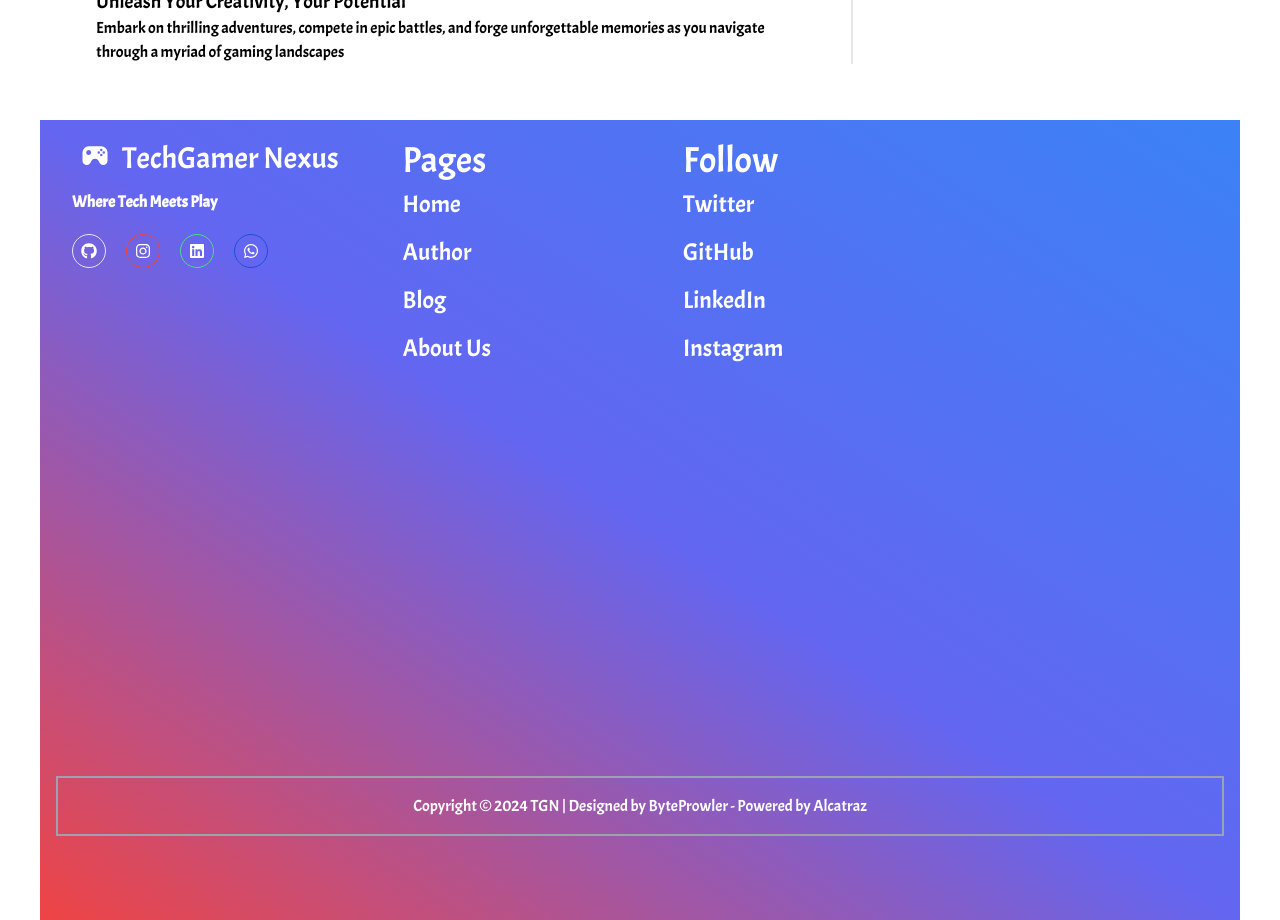
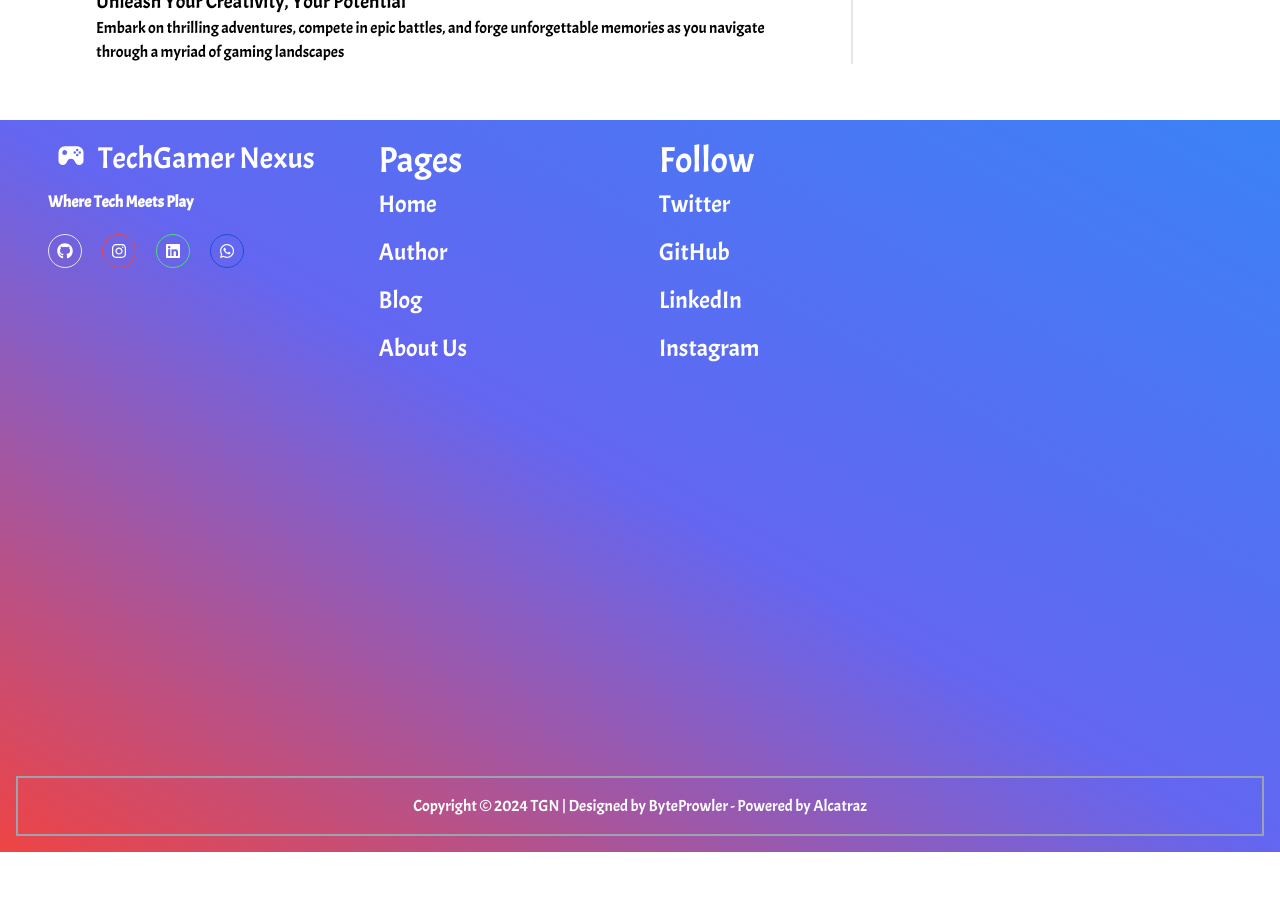
Before and after one commit to Ogojoshua905/univelcityproject, a Next.js app: page / in a window 1280 px wide. Shown: the part 2100-3020 px from the top of the page. After the commit the page ends 2952 px from the top, so only its background shows below. Built offline with nearby package versions, Linux system fonts and the light colour scheme.

Commit message:
fix: edit the footer

```diff
--- a/src/app/comps/Footer.jsx
+++ b/src/app/comps/Footer.jsx
@@ -6,8 +6,8 @@ import { BiSolidJoystick } from 'react-icons/bi'
 
 export default function Footer() {
   return (
-   <footer className='h-[100vh] bg-gradient-to-tr from-red-500 via-indigo-500 to-blue-500 text-white sm:mx-10 mt-14 leading-6 gap-8'>
-    <div className=' lg:flex sm:block gap-x-16 px-8'>
+   <footer className='h-auto bg-gradient-to-tr from-red-500 via-indigo-500 to-blue-500 text-white mt-14 leading-6 gap-8'>
+    <div className=' lg:flex sm:block gap-x-16 px-12'>
 
 
     <div className=" flex-col md:gap-y-6">
```
